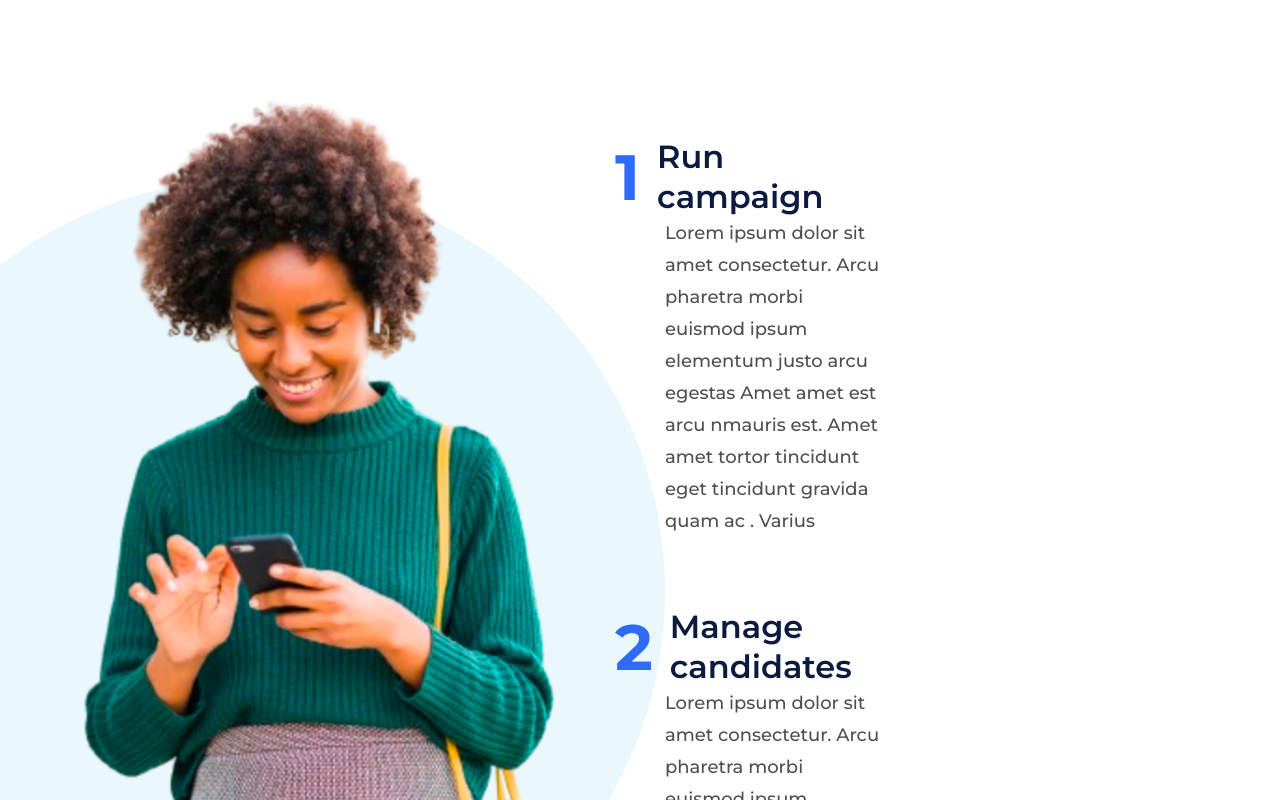
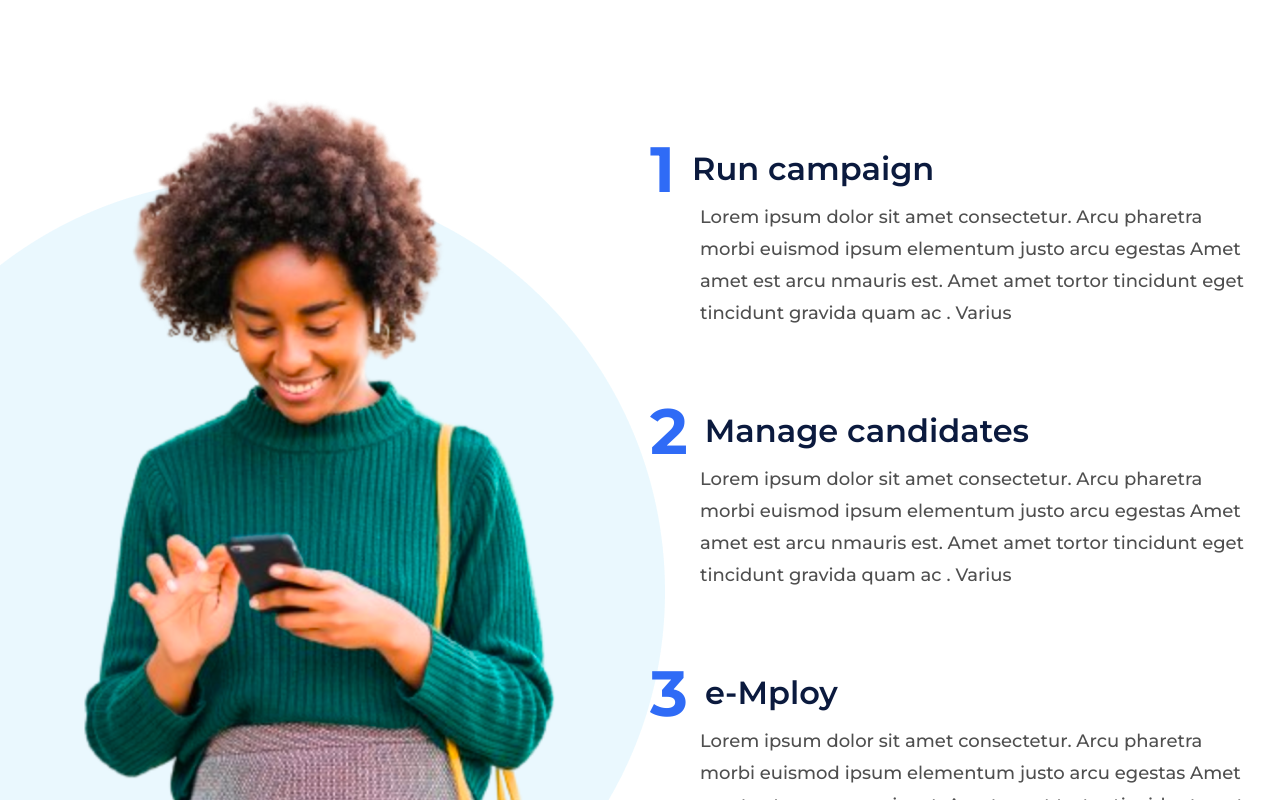
Before and after one commit to jerahmeel200/Mploy, a Next.js app: page /works in a window 1280 px wide. Shown: the part 440-1240 px from the top of the page. Built offline with nearby package versions, Linux system fonts and the light colour scheme; a web font is replaced by a local one.

Commit message:
!feat: implemented count up on stats file

```diff
--- a/src/component/howItWorks/easySteps/easySteps.module.css
+++ b/src/component/howItWorks/easySteps/easySteps.module.css
@@ -14,7 +14,7 @@
   flex-direction: column;
   gap: 70px; */
   margin-top: 50px;
-  padding-right: 400px;
+  padding-right: 30px;
 }
 
 .textContainer .texts:not(:last-child) {
```
